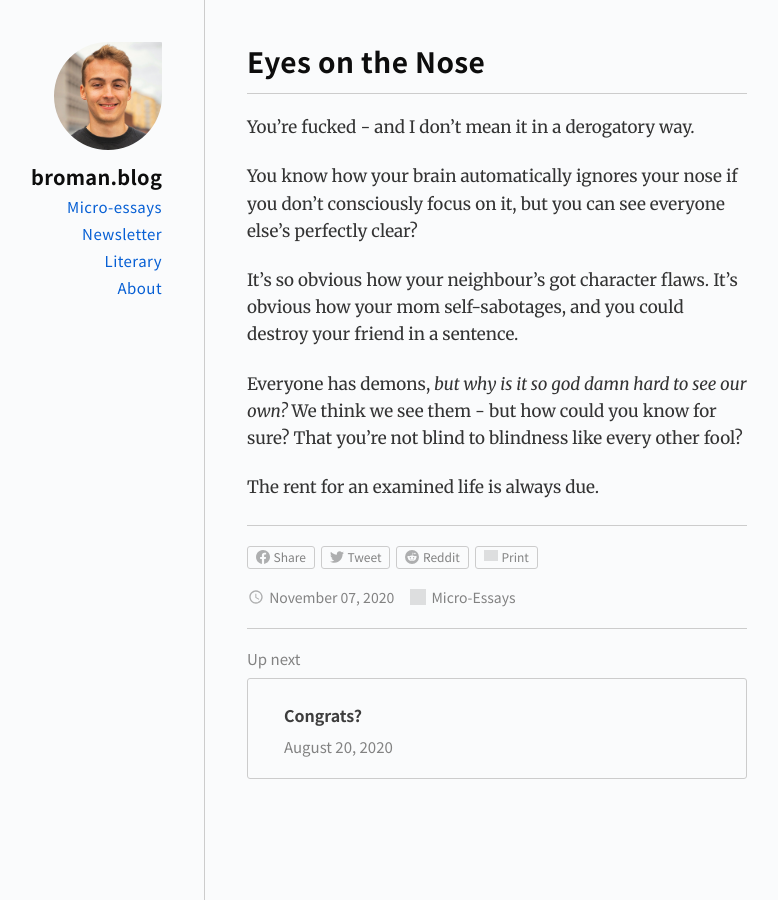
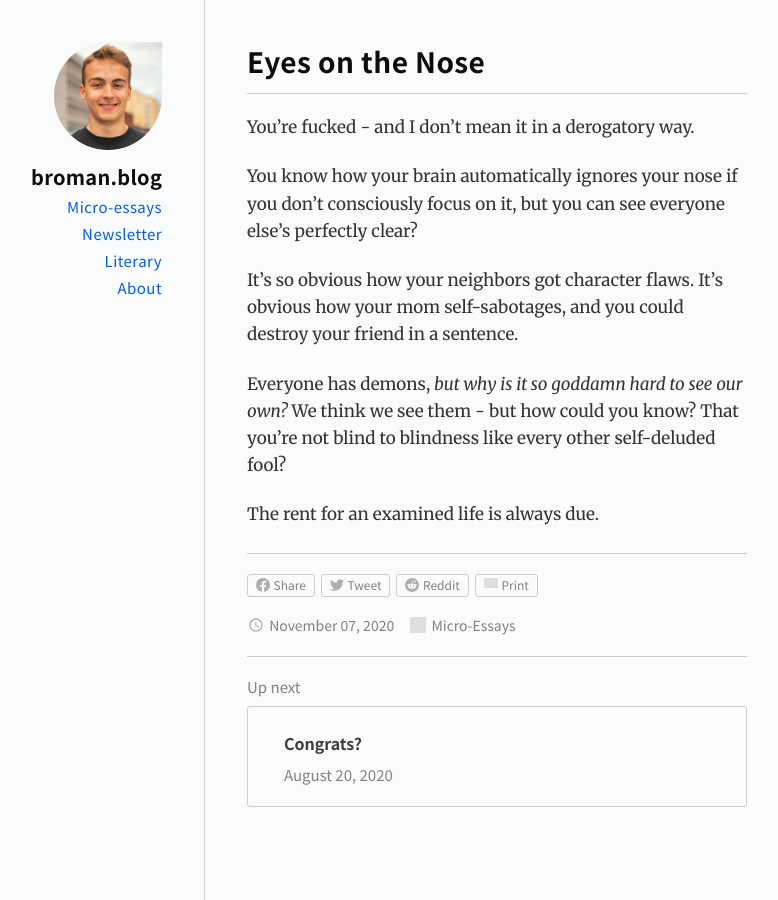
Before and after one commit to gdbroman/broman.blog, a Jekyll site: the page built from _posts/2020/2020-11-07-nose.md, in a window 1280 px wide. Shown: the whole page, without its empty margins (251-1029 px from the left). Built offline with Jekyll 4.4.1, drawn with Linux system fonts in a browser that asks for light colours; grey boxes are pictures that could not be loaded.

Commit message:
revisions

```diff
--- a/_posts/2020/2020-11-07-nose.md
+++ b/_posts/2020/2020-11-07-nose.md
@@ -7,8 +7,8 @@
 
 You know how your brain automatically ignores your nose if you don't consciously focus on it, but you can see everyone else's perfectly clear?
 
-It's so obvious how your neighbour's got character flaws. It's obvious how your mom self-sabotages, and you could destroy your friend in a sentence.
+It's so obvious how your neighbors got character flaws. It's obvious how your mom self-sabotages, and you could destroy your friend in a sentence.
 
-Everyone has demons, *but why is it so god damn hard to see our own?* We think we see them - but how could you know for sure? That you're not blind to blindness like every other fool?
+Everyone has demons, *but why is it so goddamn hard to see our own?* We think we see them - but how could you know? That you're not blind to blindness like every other self-deluded fool?
 
 The rent for an examined life is always due.
```
